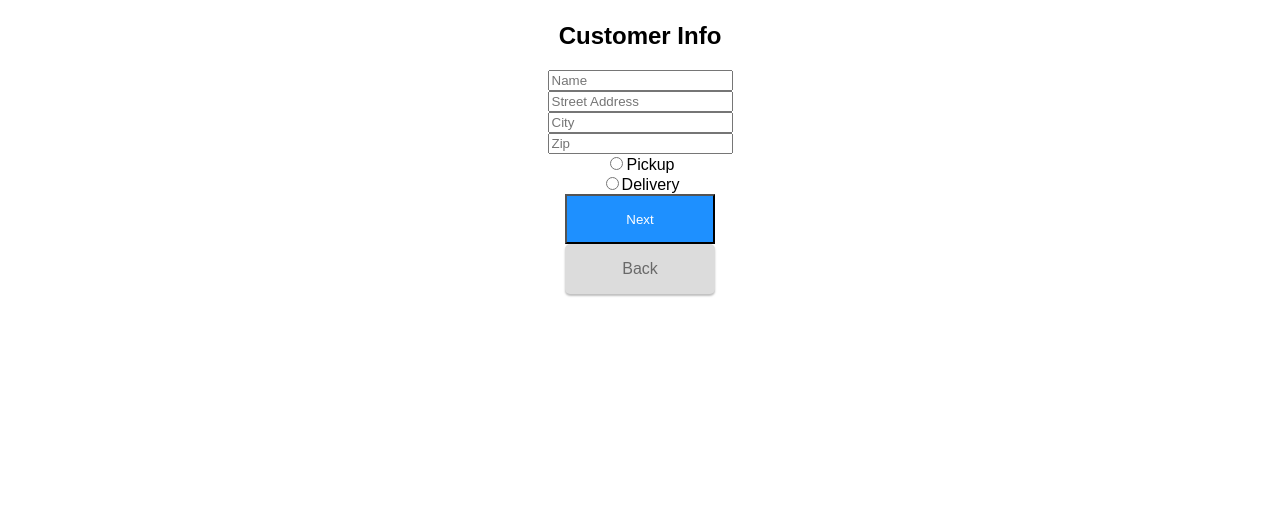
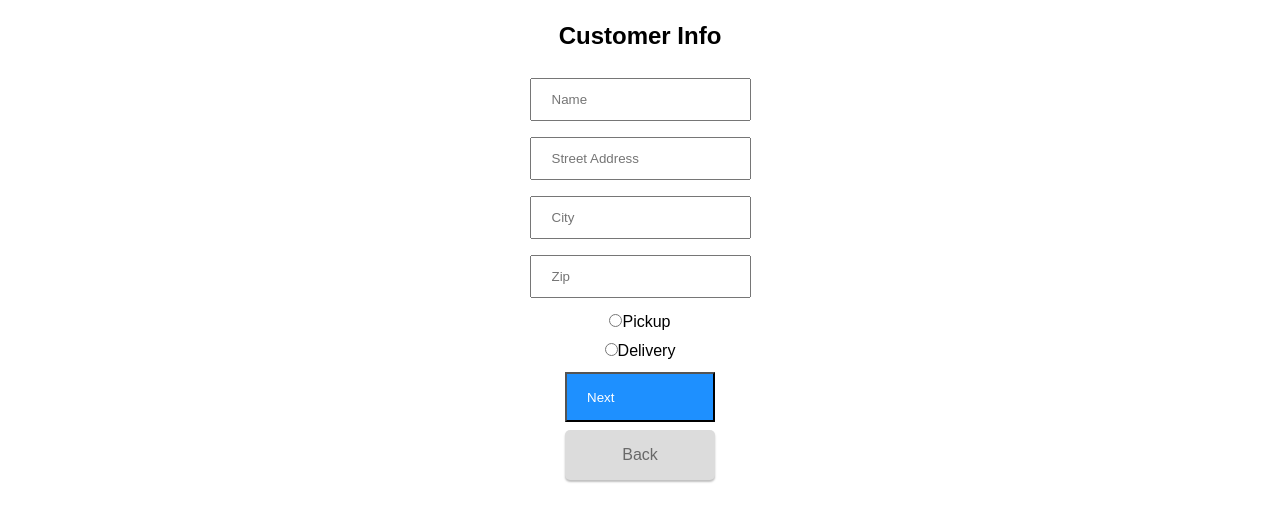
Before and after one commit to larsz-o/redux-pizza-parlor, a React app: page /#/customer in a window 1280 px wide. Shown: the part 187-708 px from the top of the page. Built offline with nearby package versions, Linux system fonts and the light colour scheme.

Commit message:
edited form styling

```diff
--- a/src/components/CustomerView/CustomerView.css
+++ b/src/components/CustomerView/CustomerView.css
@@ -4,3 +4,9 @@
     background-color: dodgerblue;
     color: white;
 }
+input {
+    text-align: left;
+    padding: 12px 20px;
+    margin: 8px 0;
+    box-sizing: border-box;
+}
```
